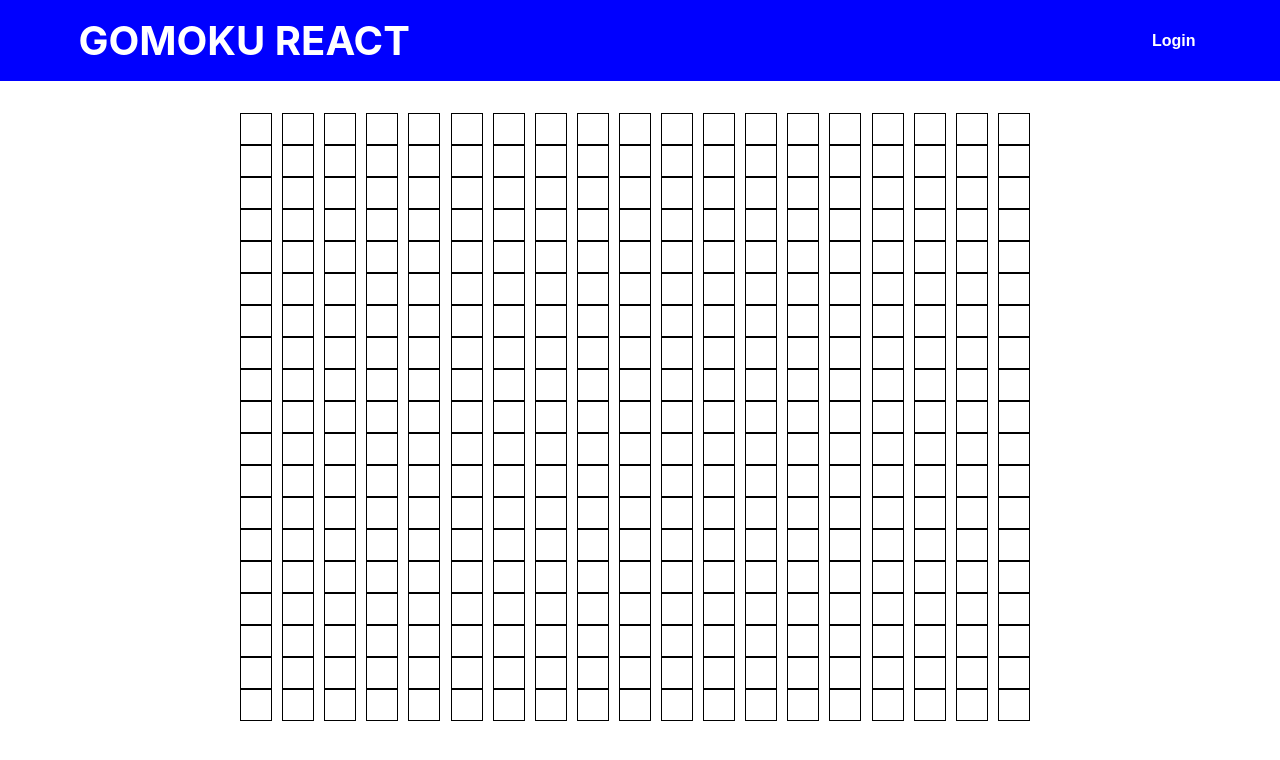
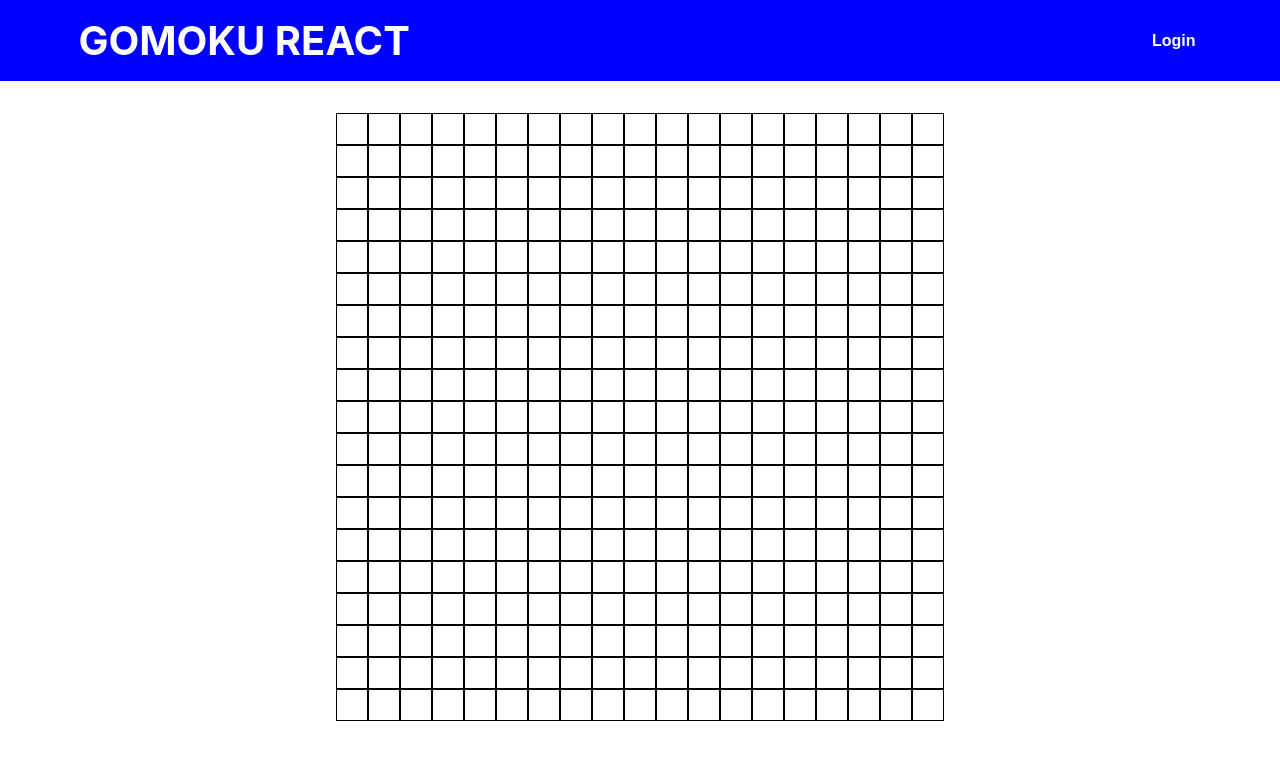
Before and after one commit to bld47282/gomoku-react, a React (Create React App) app: page /game in a window 1280 px wide. Shown: the top 760 px of the page. Built offline with nearby package versions, Linux system fonts and the light colour scheme.

Commit message:
Center grid display

```diff
--- a/src/pages/Game.module.css
+++ b/src/pages/Game.module.css
@@ -1,6 +1,6 @@
 .container {
     display: flex;
-    flex-direction: column;
+    justify-content: center;
     gap: 1rem;
     width: 90%;
     max-width: 800px;
@@ -8,5 +8,6 @@
 }
 
 .grid {
-    display:grid
+    display: inline-grid;
+    justify-content: center;
 }
```
